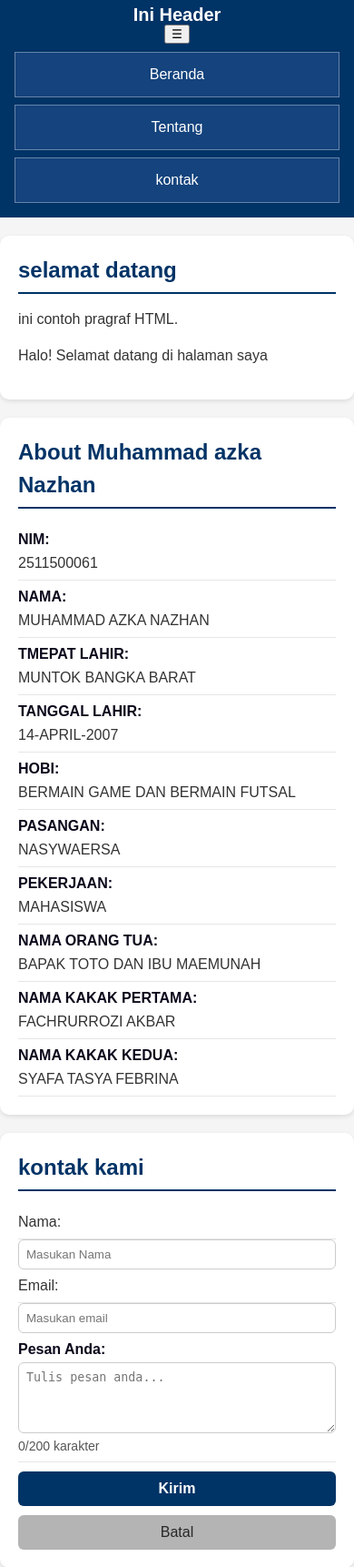
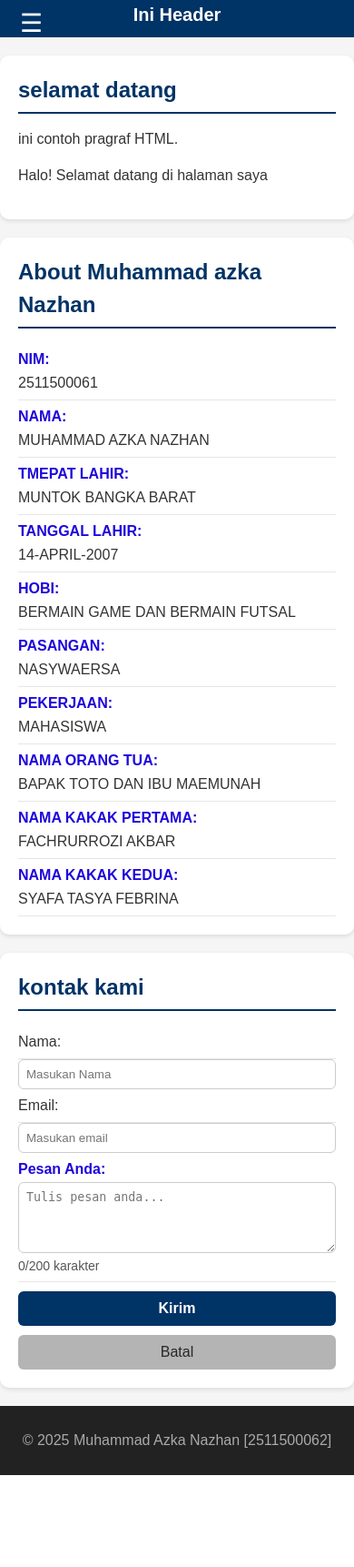
Before and after one commit to 2511500061azka/2511500061-PWD-TI1B-2526O, a PHP site: page /pertemuan-05/index.html in a window 390 px wide. Shown: the top 1722 px of the page at 91% size. After the commit the page ends 1621 px from the top, so only its background shows below. Run offline with PHP 8.4, Linux system fonts and the light colour scheme.

Commit message:
membuat js.script

```diff
--- a/pertemuan-05/style.css
+++ b/pertemuan-05/style.css
@@ -82,7 +82,36 @@ header li a {
               transform: translateY(1px);
             }
 
+            .menu-toggle {
+                display: none;
+                background: none;
+                border: none;
+                color: #fff;
+                font-size: 28px;
+                cursor: pointer;
+            }
+
             @media (max-width: 600px) {
+                .menu-toggle{
+                    display: block;
+                    position:absolute;
+                    left: 16px;
+                    top: 8px;
+                }
+
+                nav {
+                    display: none;
+                    flex-direction: column;
+                    background-color: #003366;
+                    width: 100%;
+                    padding: 5px 0;
+
+                }
+
+                nav.active {
+                    display: flex;
+                }
+
               header {
                 padding: 16px;
                 position: sticky;
@@ -122,10 +151,11 @@ header li a {
               border-bottom: 1px solid #e6e6e6;
             }
 
+
             #contact label>span,
             #about strong {
                 min-width: 180px;
-                color: #0a081b;
+                color: #1e06db;
                 font-weight: 600;
                 text-align: right;
                 padding-right: 16px;
@@ -179,6 +209,25 @@ header li a {
             transform: translateY(-1px);
            }
 
+            #contact p {
+          display: flex;
+          justify-content: flex-start;
+          align-items: baseline;
+          margin: 0;
+          padding: 6px 0;
+          border-bottom: 1px solid black;
+        }
+
+        #contact strong {
+          min-width: 180px;
+          color: pink;
+          font-weight: 600;
+          text-align: right;
+          padding-right: 16px;
+          flex-shrink: 0;
+        }
+
+
            @media (max-width: 600px) {
             #about p,
             #contact label {
```
